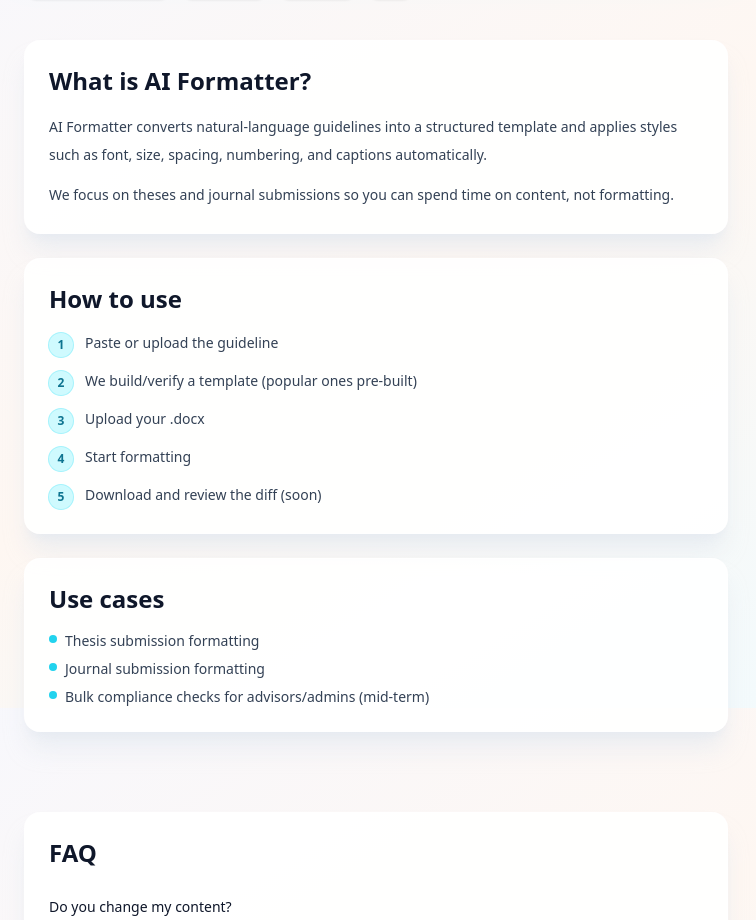
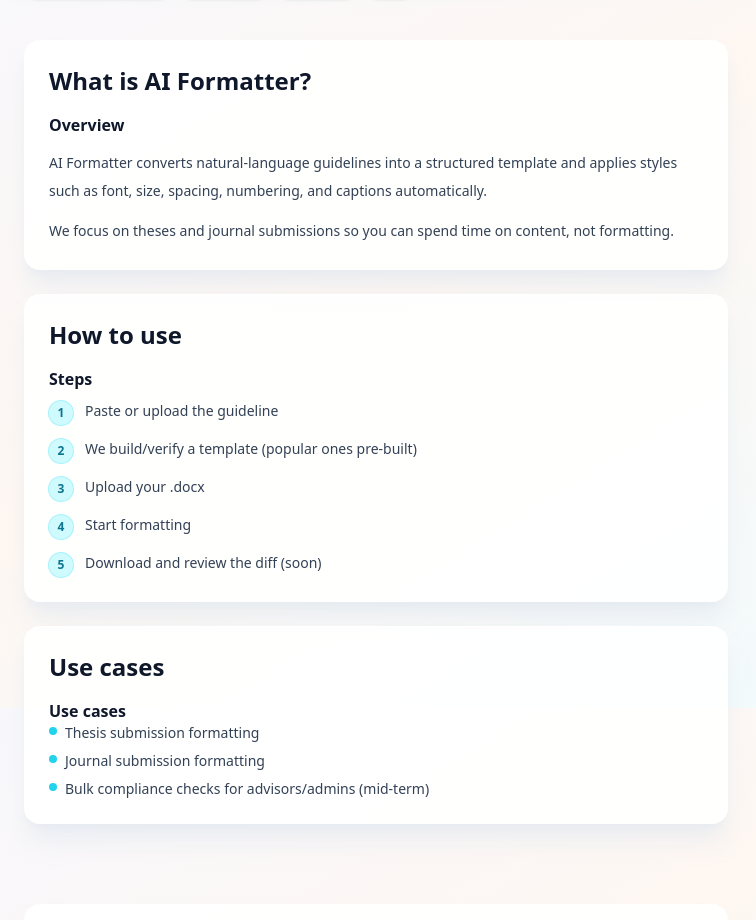
Before and after one commit to moonscar/freeformat-frontend, a Next.js app: page /en in a window 1280 px wide. Shown: the part 892-1812 px from the top of the page, without its empty margins (264-1020 px from the left). Built offline with nearby package versions, Linux system fonts and the light colour scheme; no server answers.

Commit message:
feat(i18n): add subheadings for info sections and minor copy tweaks

```diff
--- a/src/i18n/index.ts
+++ b/src/i18n/index.ts
@@ -24,6 +24,7 @@ const pages = {
         apiHint: '已提交到后端 /guideline',
       },
       info: {
+        subheads: { overview: '概览', steps: '步骤', cases: '使用场景' },
         what: {
           title: '什么是 AI Formatter？',
           paragraphs: [
@@ -80,6 +81,7 @@ const pages = {
         apiHint: 'POST /guideline (backend)',
       },
       info: {
+        subheads: { overview: 'Overview', steps: 'Steps', cases: 'Use cases' },
         what: {
           title: 'What is AI Formatter?',
           paragraphs: [
```
